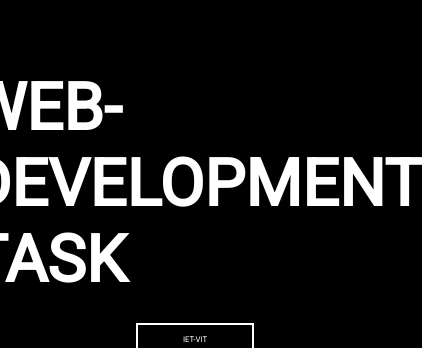
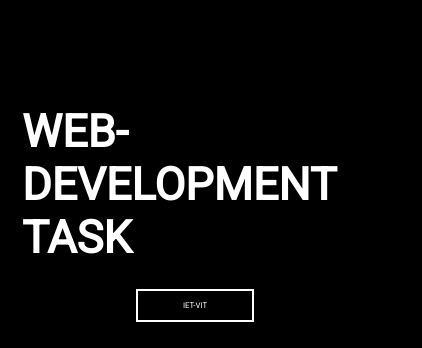
Before and after one commit to agtarunika/IET-Task, a plain HTML site: page index.html in a window 390 px wide. Shown: the part 209-557 px from the top of the page, 422 px wide, since content can reach past the window. Drawn offline with Linux system fonts and the light colour scheme.

Commit message:
add media queries

```diff
--- a/styles.css
+++ b/styles.css
@@ -362,3 +362,30 @@ textarea.contact-form{
 .contact-form-btn:hover{
     background: #2980b9;
 }
+
+
+@media screen and (max-width: 800px) {
+    html {
+      font-size: 58%;
+      width:auto;
+    }
+}
+
+@media screen and (max-width: 550px) {
+    body {
+      font-size: 1rem;
+      width:auto;
+    }
+    .home-area h1{
+        font-size: 45px;
+    }
+}
+
+@media screen and (max-width: 370px) {
+    .home-area h1{
+        font-size: 20px;
+    }
+    .parah p{
+        font-size: 0.8rem;
+    }
+}
```
